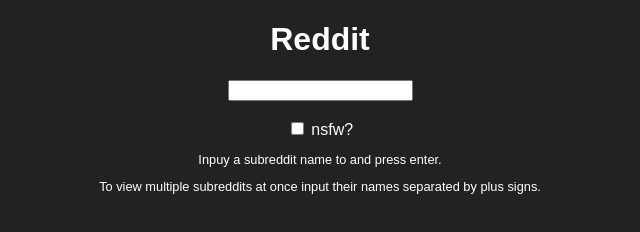
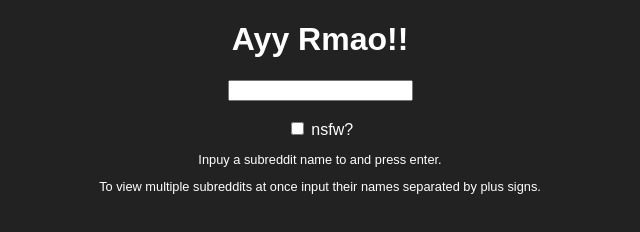
Before and after one commit to fuzetsu/ayy-rmao, a plain HTML site: page index.html in a window 1280 px wide. Shown: the whole page, without its empty margins (320-960 px from the left). Drawn offline with nearby package versions, Linux system fonts and the light colour scheme; no server answers.

Commit message:
fix page header title
now has proper name

```diff
--- a/index.html
+++ b/index.html
@@ -4,12 +4,12 @@
 <head>
   <meta charset=utf-8 />
   <meta name="viewport" content="width=device-width, initial-scale=1">
-  <title>JS Bin</title>
+  <title>Ayy Rmao (Reddit my ass off)</title>
   <link rel="stylesheet" href="css/main.css">
 </head>
 
 <body>
-  <h1>Reddit</h1>
+  <h1>Ayy Rmao!!</h1>
   <form id="redditSearch">
     <input id="txtSearch" type="text">
     <br>
```
